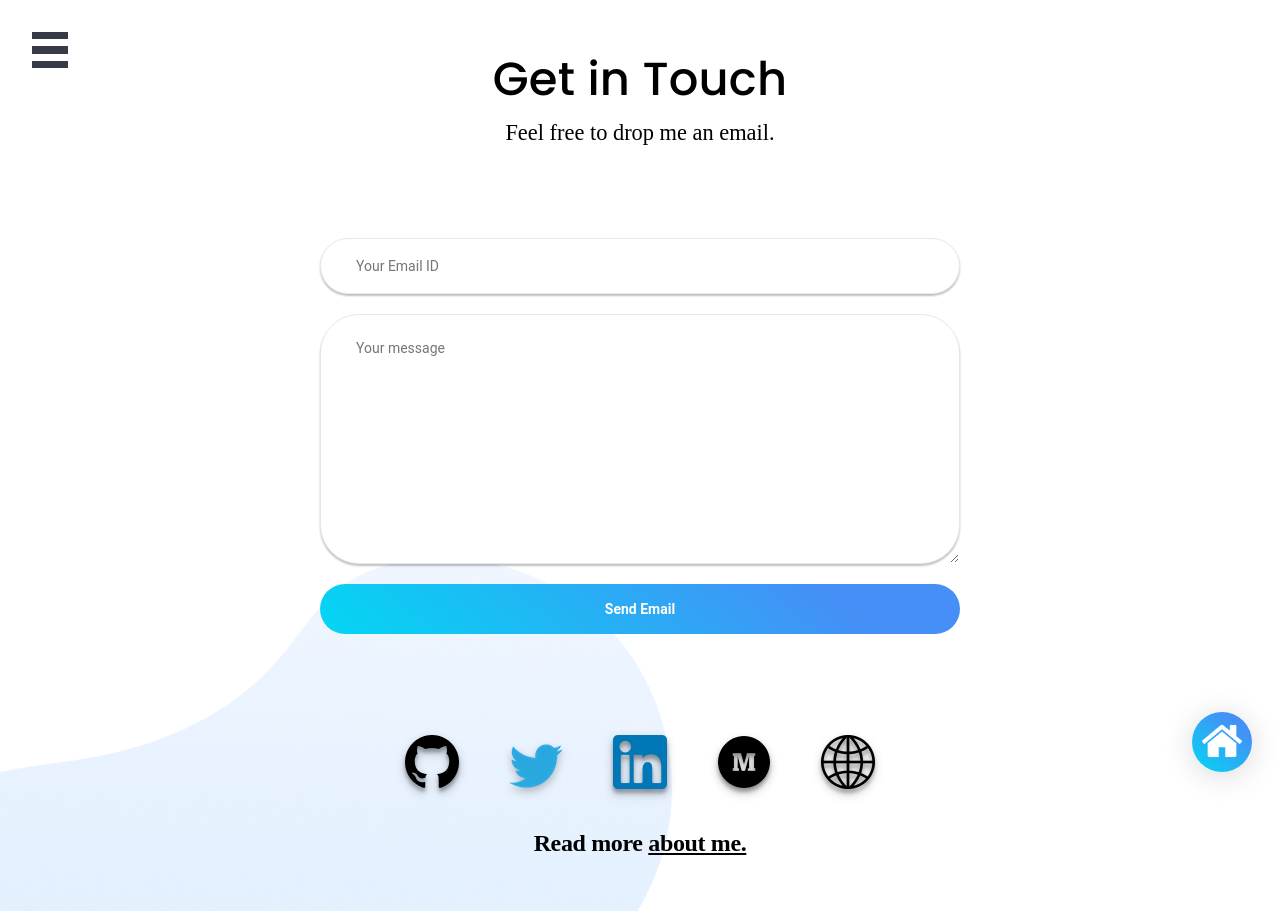
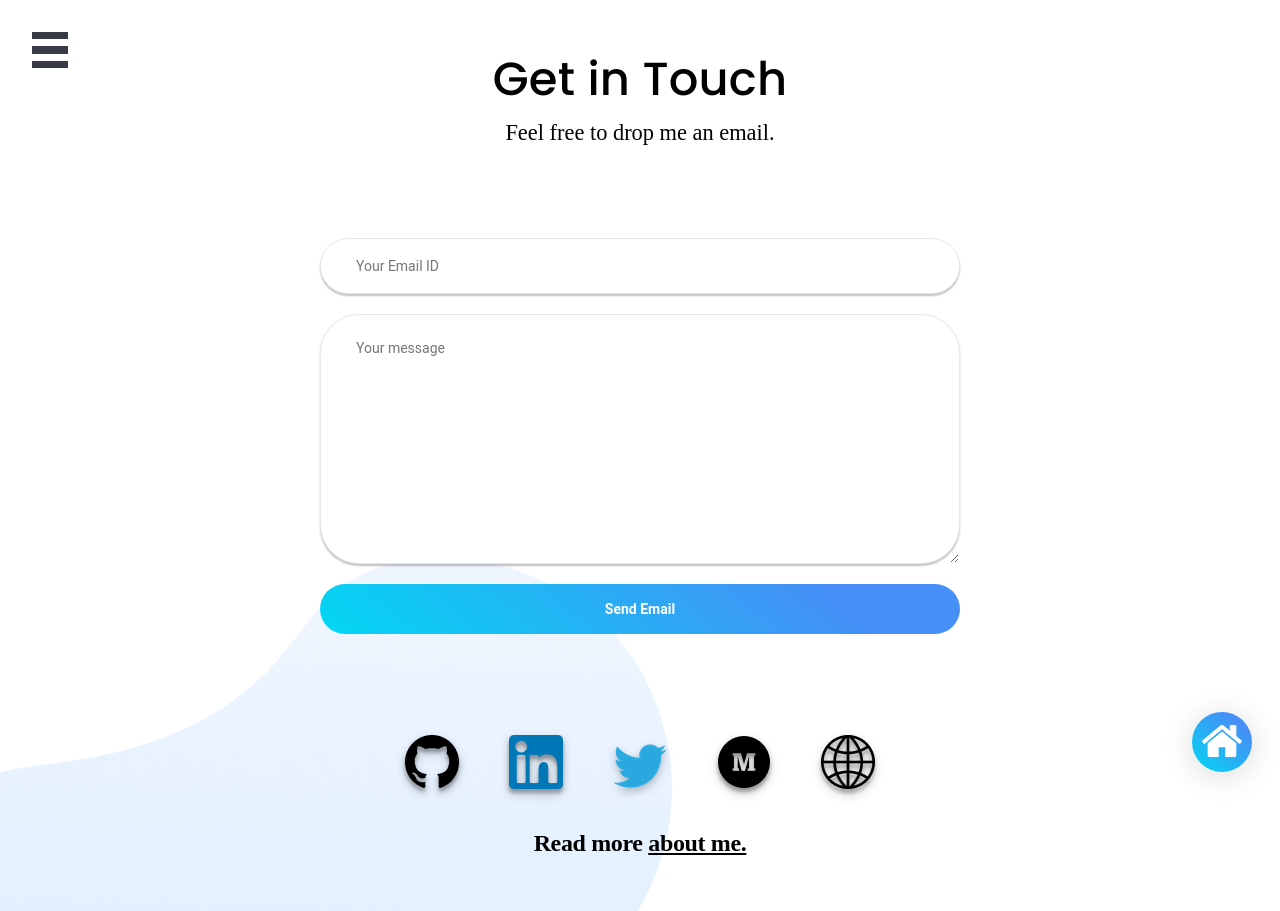
Before and after one commit to khushi-saxena/portfolio, a React (Create React App) app: page /#/contact in a window 1280 px wide. Built offline with nearby package versions, Linux system fonts and the light colour scheme.

Commit message:
Add twitter account

```diff
--- a/src/components/Contact/Contact.jsx
+++ b/src/components/Contact/Contact.jsx
@@ -43,10 +43,10 @@ const Contact = () => {
               <img src={github} alt="social"/>
           </a>
           <a href="https://www.linkedin.com/in/khushi321/" className="social-icon">
-              <img src={twitter} alt="social"/>
+              <img src={linkedin} alt="social"/>
           </a>
           <a href="https://twitter.com/khushi_321" className="social-icon">
-              <img src={linkedin} alt="social"/>
+              <img src={twitter} alt="social"/>
           </a>
           <a href="https://khushi321.medium.com/" className="social-icon">
               <img src={medium} alt="social"/>
```
